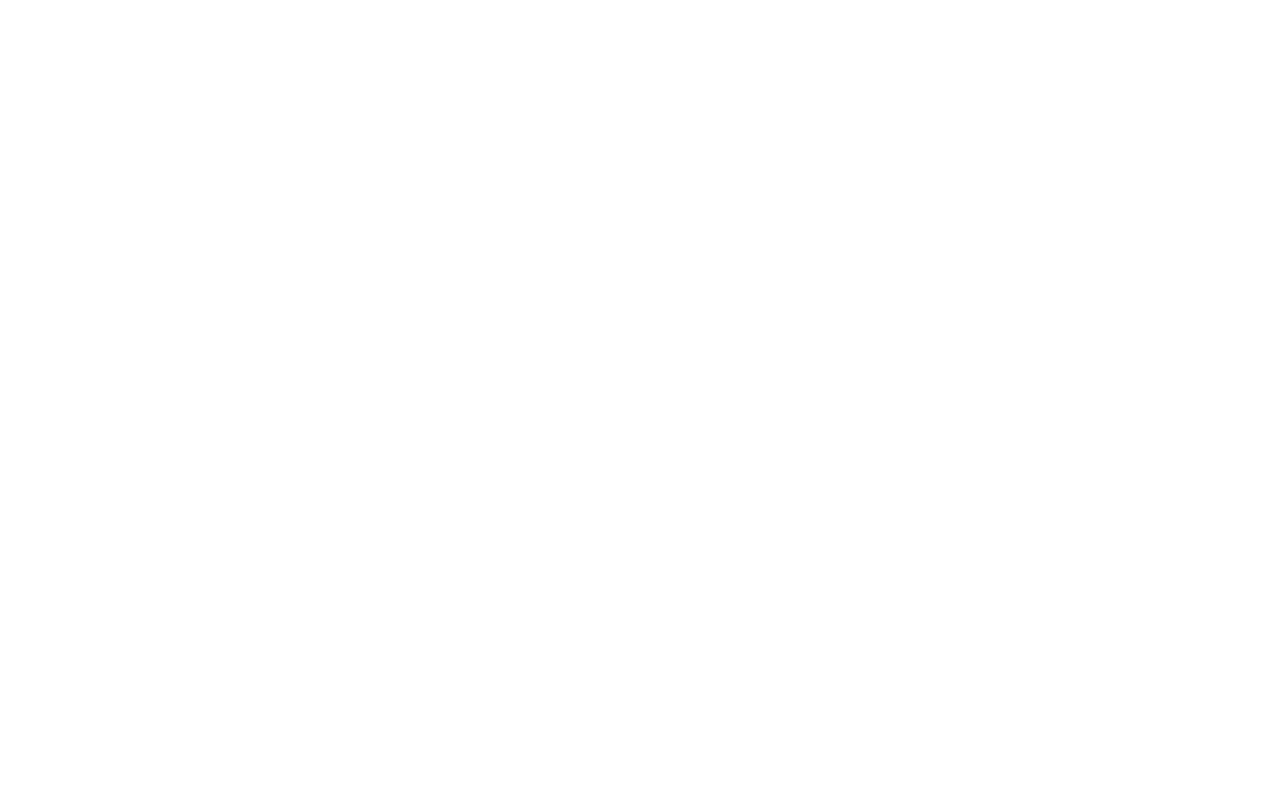
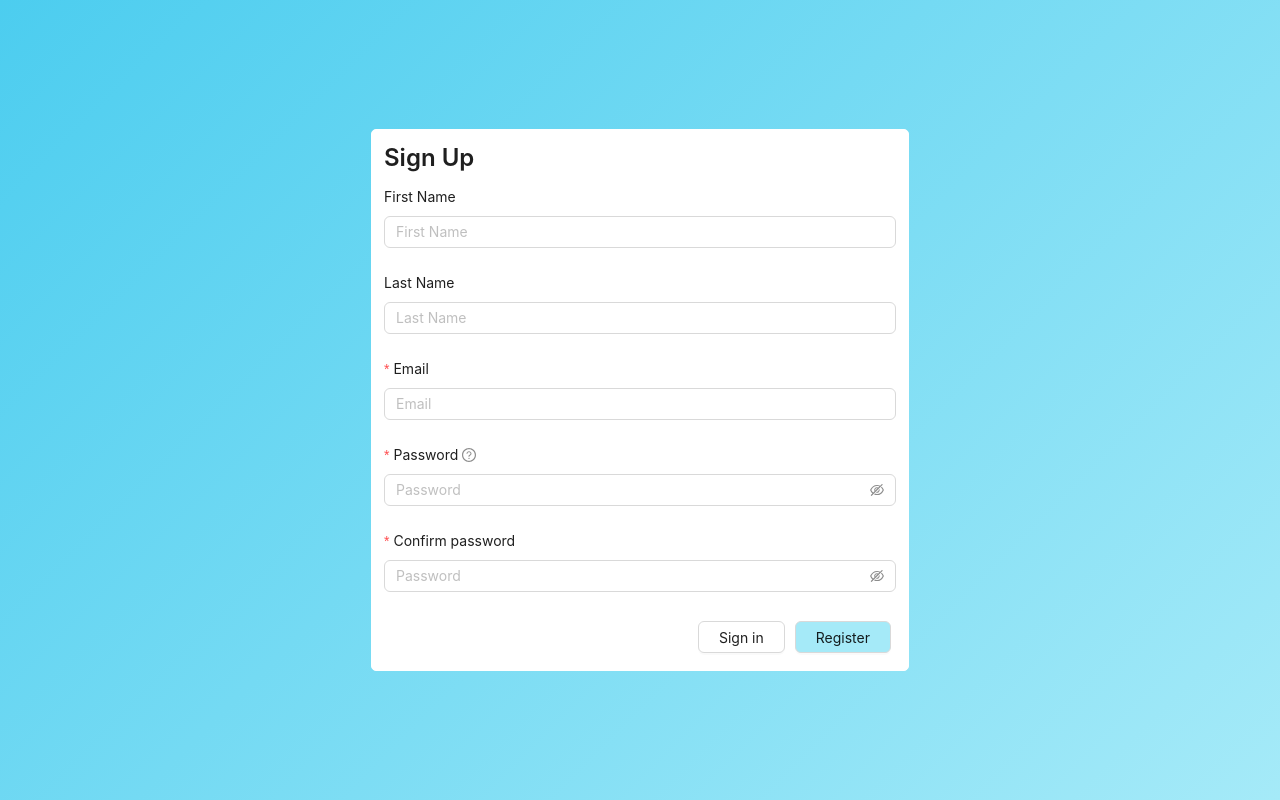
Before and after one commit to Roba2424/cv-generator-app, a React (Create React App) app: page / in a window 1280 px wide. Built offline with nearby package versions, Linux system fonts and the light colour scheme.

Commit message:
feat: design static login and register pages

```diff
--- a/src/App.jsx
+++ b/src/App.jsx
@@ -1,5 +1,12 @@
+import Register from "./pages/auth/register";
+import "./global/style.css";
+
 function App() {
-  return <div></div>;
+  return (
+    <div>
+      <Register />
+    </div>
+  );
 }
 
 export default App;
--- /dev/null
+++ b/src/components/shared/AuthWrapper/index.jsx
@@ -0,0 +1,17 @@
+import { Typography } from "antd";
+import "./style.css";
+
+const { Title } = Typography;
+
+const AuthWrapper = ({ title, children }) => {
+  return (
+    <div className="auth-wrapper">
+      <div className="form-container">
+        <Title level={3}>{title}</Title>
+        {children}
+      </div>
+    </div>
+  );
+};
+
+export default AuthWrapper;
--- /dev/null
+++ b/src/components/shared/AuthWrapper/style.css
@@ -0,0 +1,19 @@
+.auth-wrapper {
+  display: flex;
+  justify-content: center;
+  align-items: center;
+  height: 100vh;
+  background: linear-gradient(135deg, #4ccdef, #a5eaf8);
+}
+
+.form-container {
+  border: 1px solid #ffffff;
+  border-radius: 5px;
+  width: 40%;
+  padding: 12px;
+  background-color: #ffffff;
+}
+
+.btn-container * {
+  margin: 5px;
+}
--- /dev/null
+++ b/src/global/style.css
@@ -0,0 +1,4 @@
+* {
+  margin: 0;
+  padding: 0;
+}
--- /dev/null
+++ b/src/pages/auth/register/index.jsx
@@ -0,0 +1,93 @@
+import { useState } from "react";
+import { Button, Flex, Form, Input } from "antd";
+import AuthWrapper from "../../../components/shared/AuthWrapper";
+import { regexpValidation } from "../../../utils/constant";
+
+const Register = () => {
+  const [loading, setLoading] = useState(false);
+  const [form] = Form.useForm();
+
+  const handleRegister = async (values) => {
+    console.log(values);
+  };
+
+  return (
+    <AuthWrapper title="Sign Up">
+      <Form layout="vertical" onFinish={handleRegister} form={form}>
+        <Form.Item label="First Name" name="firstName">
+          <Input type="text" placeholder="First Name" />
+        </Form.Item>
+        <Form.Item label="Last Name" name="lastName">
+          <Input type="text" placeholder="Last Name" />
+        </Form.Item>
+        <Form.Item
+          name="email"
+          label="Email"
+          rules={[
+            {
+              required: true,
+              message: "Please enter your email",
+            },
+          ]}
+        >
+          <Input type="email" placeholder="Email" />
+        </Form.Item>
+        <Form.Item
+          label="Password"
+          name="password"
+          tooltip="minimum 5 characters max 15"
+          rules={[
+            {
+              required: true,
+              message: "Please enter your password",
+            },
+            {
+              pattern: regexpValidation,
+              message: "Wrong password",
+            },
+          ]}
+        >
+          <Input.Password placeholder="Password" />
+        </Form.Item>
+
+        <Form.Item
+          label="Confirm password"
+          name="confirm"
+          dependencies={["password"]}
+          rules={[
+            {
+              required: true,
+              message: "Please enter your password",
+            },
+            ({ getFieldValue }) => ({
+              validator(_, value) {
+                if (!value || getFieldValue("password") === value) {
+                  return Promise.resolve();
+                } else {
+                  return Promise.reject(
+                    new Error("The new password that you entered do not match!")
+                  );
+                }
+              },
+            }),
+          ]}
+        >
+          <Input.Password placeholder="Password" />
+        </Form.Item>
+        <Flex justify="end" align="center" className="btn-container">
+          <Button>Sign in</Button>
+          <Button
+            type="default"
+            htmlType="submit"
+            loading={loading}
+            style={{ backgroundColor: "#A5EAF8" }}
+          >
+            Register
+          </Button>
+        </Flex>
+      </Form>
+    </AuthWrapper>
+  );
+};
+
+export default Register;
--- /dev/null
+++ b/src/utils/constant.js
@@ -0,0 +1 @@
+export const regexpValidation = /^(?=.*[A-Z])(?=.*\d.*\d.*\d)[A-Za-z\d]{5,15}$/;
```
Also changed, not shown: src/pages/auth/login/index.jsx (added, +52 -0 lines).
